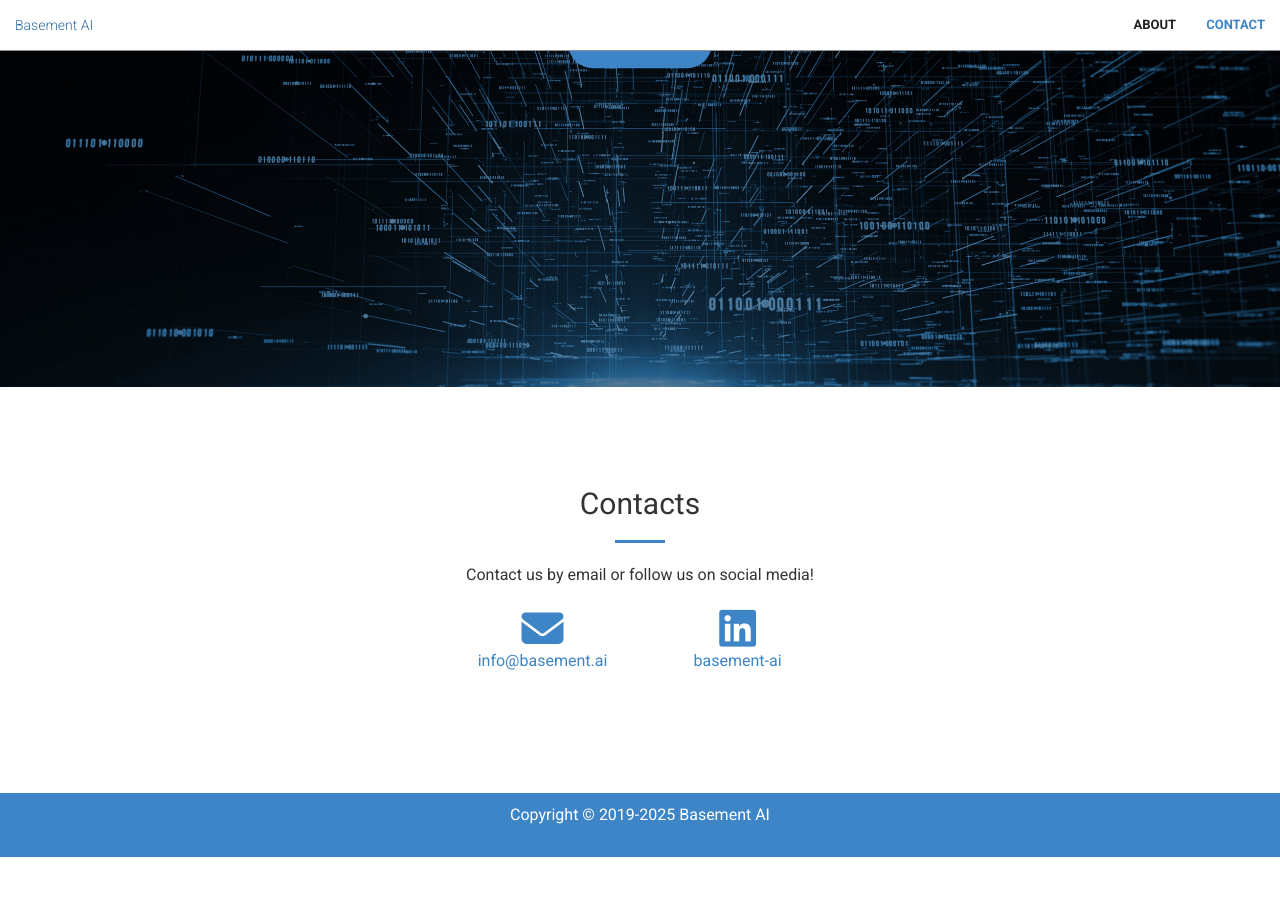
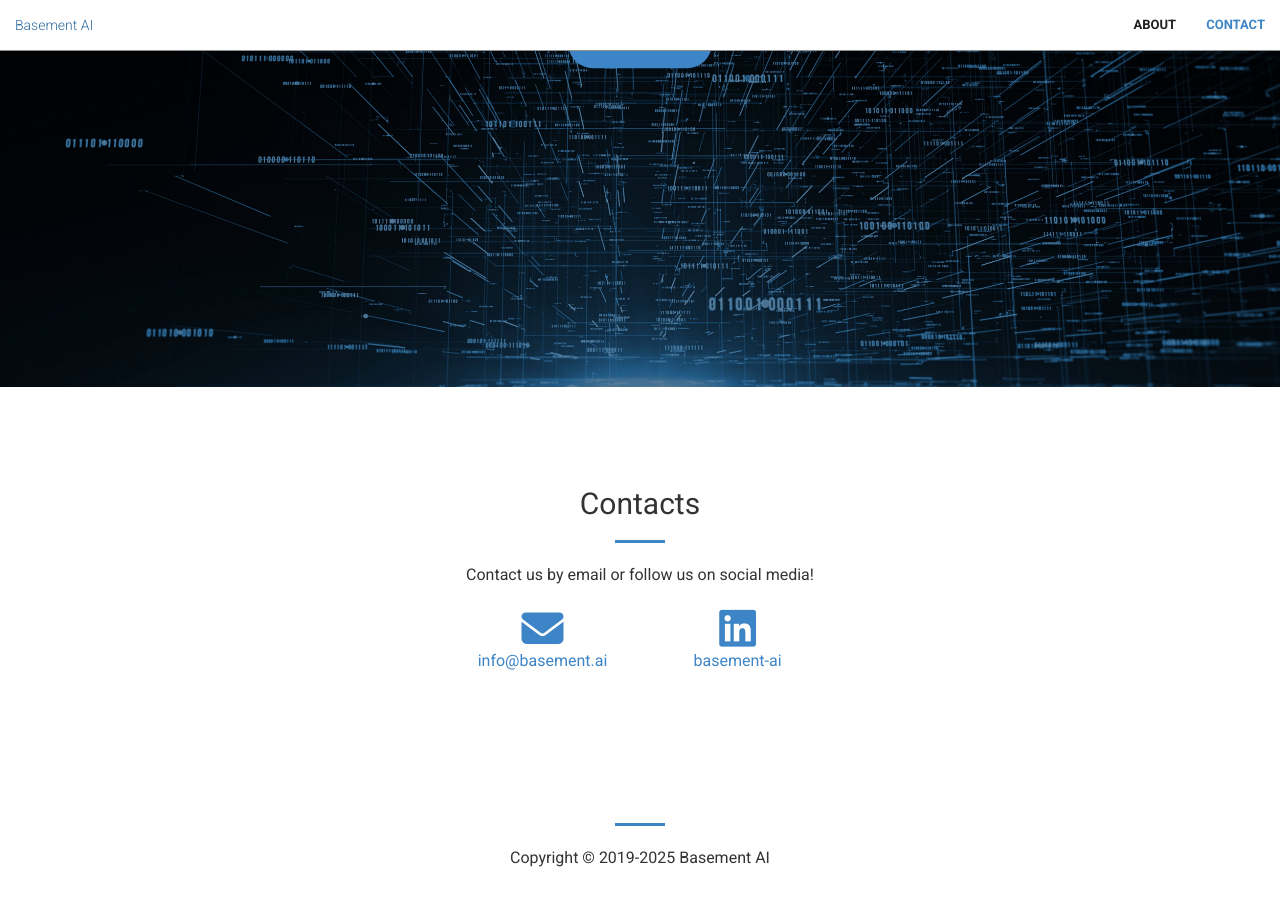
Before and after one commit to Basement-AI/basement-ai.github.io, a Jekyll site: the page built from index.html, in a window 1280 px wide and 900 px high, scrolled down 513 px. Built offline with Jekyll 4.4.1, drawn with Linux system fonts in a browser that asks for light colours; before the commit the page ends 1370 px from its top, so only the background shows below that.

Commit message:
small fix

```diff
--- a/_includes/footer.html
+++ b/_includes/footer.html
@@ -1,5 +1,6 @@
- <footer class="panel-footer bg-primary">
+ <footer class="panel-footer">
      <div class="container">
+        <hr class="primary">
          <div class="row">
             <div class="col-lg-8 col-lg-offset-2 text-center">
                 <p>Copyright © 2019-2025 Basement AI</p>
```
